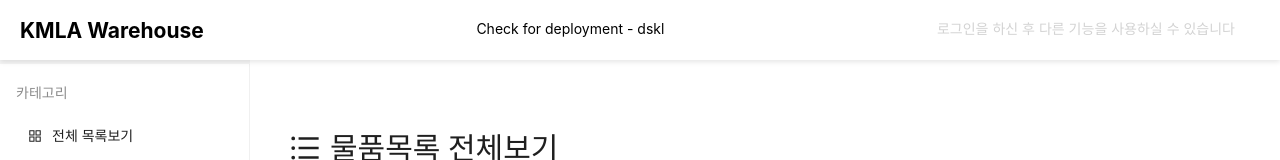
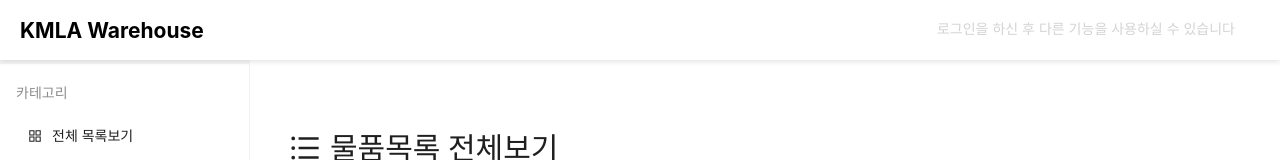
Before and after one commit to KMLA-Department-of-SW-and-Tech/kmla-warehouse, a React (Vite) app in the folder frontend/: page /home in a window 1280 px wide. Shown: the top 160 px of the page. Built offline with nearby package versions, Linux system fonts and the light colour scheme; no server answers.

Commit message:
Successful login check error solved - ui a little problematic but okay overall

```diff
--- a/frontend/src/components/header.tsx
+++ b/frontend/src/components/header.tsx
@@ -38,7 +38,6 @@ const Headbar: React.FC = () => {
         <div className="logo" onClick={handleLogoClick} style={{ cursor: 'pointer' }}>
           KMLA Warehouse
         </div>
-        <div>Check for deployment - dskl</div>
         <div className="user-info" onClick={handleHelloClick} style={{cursor: 'pointer'}}>
           {loading ? <span></span> : currentUserName ? (
             <span>{currentUserName}님, KMLA WAREHOUSE에 오신 것을 환영합니다</span>
```
